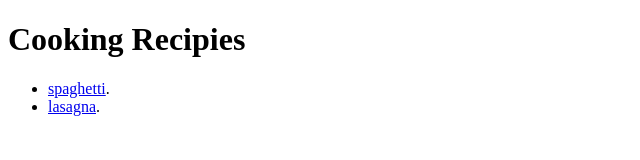
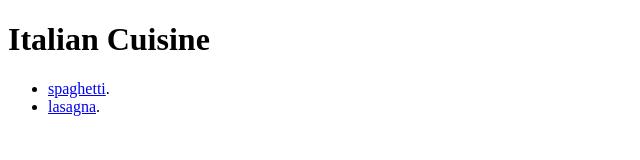
Before and after one commit to juligz/odin-recipes, a plain HTML site: page index.html in a window 1280 px wide. Shown: the whole page, without its empty margins (0-640 px from the left). Drawn offline with Linux system fonts and the light colour scheme.

Commit message:
change of title

```diff
--- a/index.html
+++ b/index.html
@@ -3,11 +3,11 @@
 <head>
     <meta charset="UTF-8">
     <meta name="viewport" content="width=device-width, initial-scale=1.0">
-    <title>Cooking Recipies</title>
+    <title>Italian Cuisine</title>
 </head>
 <body>
     <header>
-        <h1>Cooking Recipies</h1>
+        <h1>Italian Cuisine</h1>
     </header>
     <ul>
     <li><a href="recipies/spaghetti.html">spaghetti</a>.</li>
```
